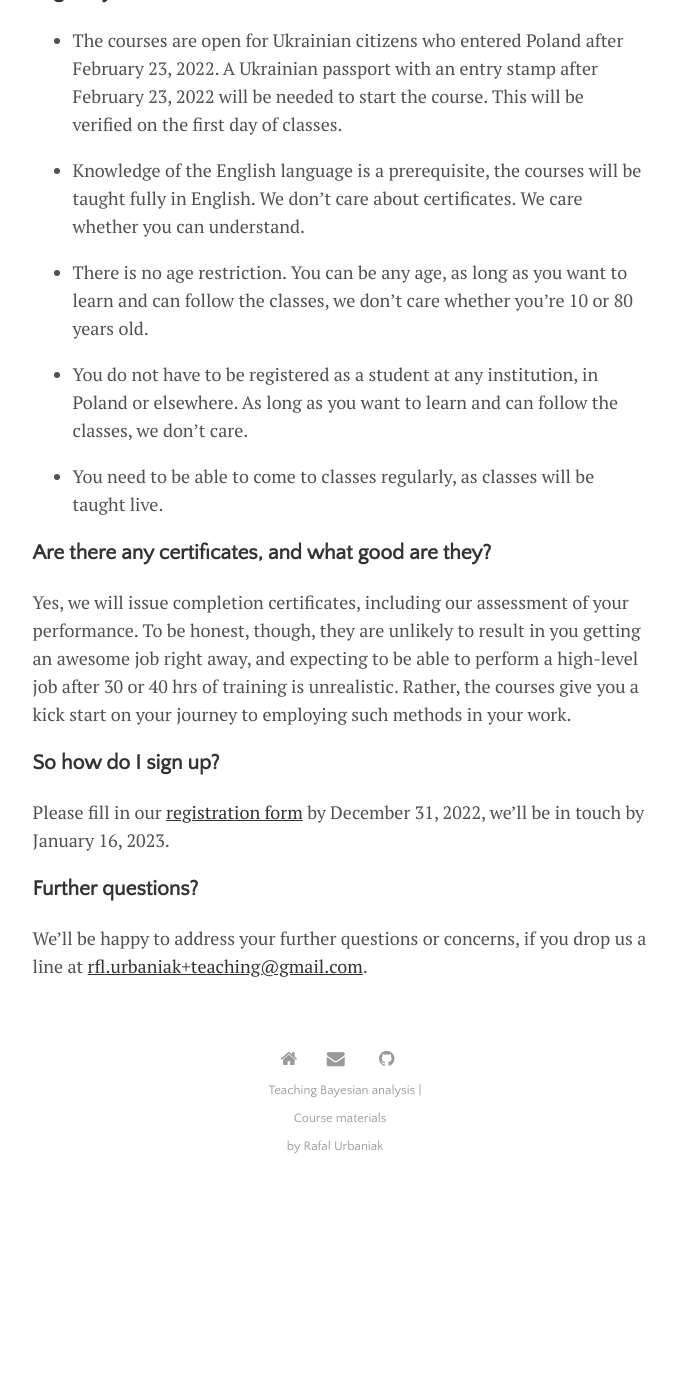
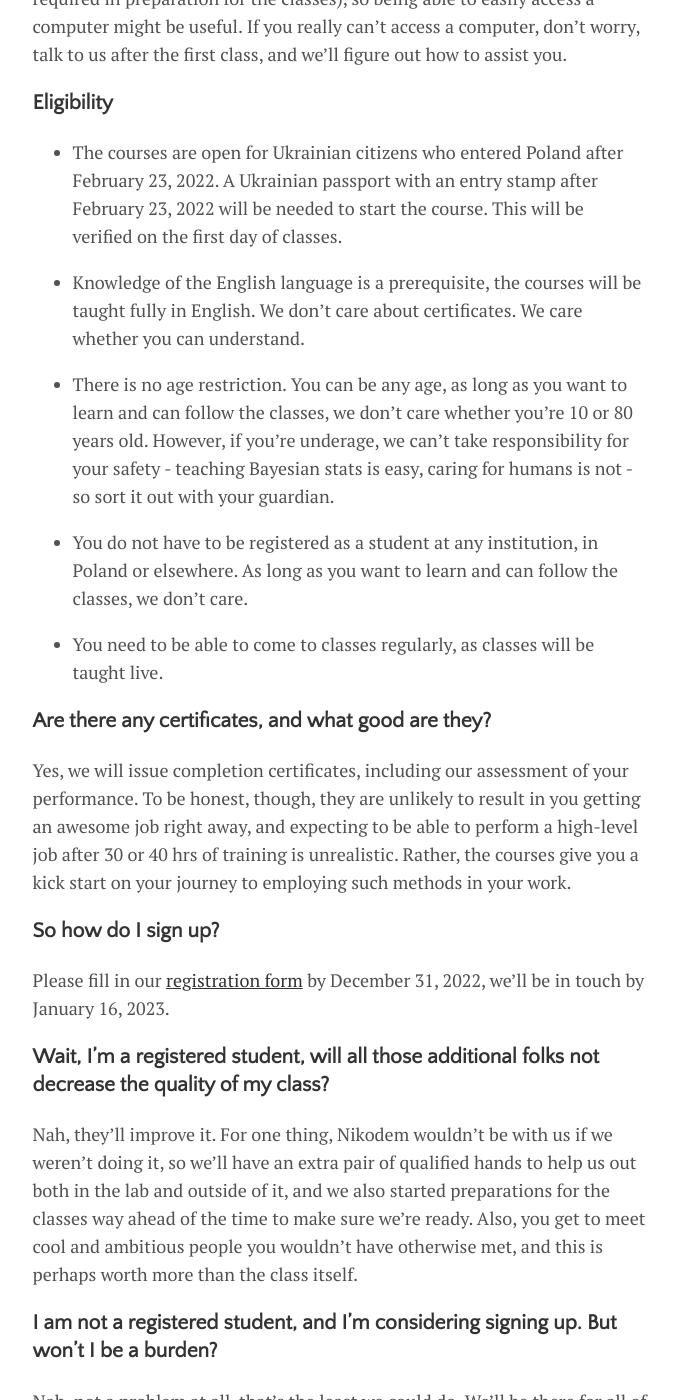
Before and after one commit to rfl-urbaniak/teaching, a Jekyll site: the page built from index.md, in a window 1280 px wide and 1400 px high, scrolled down 2739 px. Shown: the whole window, without its empty margins (300-979 px from the left). Built offline with Jekyll 4.4.1, drawn with Linux system fonts in a browser that asks for light colours; before the commit the page ends 3931 px from its top, so only the background shows below that; some of the changed text lies outside the part shown.

Commit message:
added bits about caring and student questions

```diff
--- a/index.md
+++ b/index.md
@@ -63,7 +63,7 @@
 
 - Knowledge of the English language is a prerequisite, the courses will be taught fully in English. We don’t care about certificates. We care whether you can understand.
 
-- There is no age restriction. You can be any age, as long as you want to learn and can follow the classes, we don’t care whether you’re 10 or 80 years old.
+- There is no age restriction. You can be any age, as long as you want to learn and can follow the classes, we don’t care whether you’re 10 or 80 years old. However, if you're underage, we can't take responsibility for your safety - teaching Bayesian stats is easy, caring for humans is not - so sort it out with your guardian.
 
 - You do not have to be registered as a student at any institution, in Poland or elsewhere. As long as you want to learn and can follow the classes, we don’t care.
 
@@ -78,6 +78,18 @@
 
 Please fill in our [registration form](https://forms.gle/3Ru5vwe1Fs3tJpyD9) by December 31, 2022, we’ll be in touch by January 16, 2023.
 
+### Wait, I'm a registered student, will all those additional folks not decrease the quality of my class?
+
+Nah, they'll improve it. For one thing, Nikodem wouldn't be with us if we weren't doing it, so we'll have an extra pair of qualified hands to help us out both in the lab and outside of it, and we also started preparations for the classes way ahead of the time to make sure we're ready. Also, you get to meet cool and ambitious people you wouldn't have otherwise met, and this is perhaps worth more than the class itself.
+
+
+### I am not a registered student, and I'm considering signing up. But won't I be a burden?
+
+Nah, not a problem at all, that's the least we could do. We'll be there for all of you, you'll belong to the group, and if anything makes you feel different, come talk to us and we'll do our best to sort it out!
+
+
+
+
 ### Further questions?
 
 We’ll be happy to address your further questions or concerns, if you drop us a line at  <a href="mailto:rfl.urbaniak+teaching@gmail.com">rfl.urbaniak+teaching@gmail.com</a>.
```
